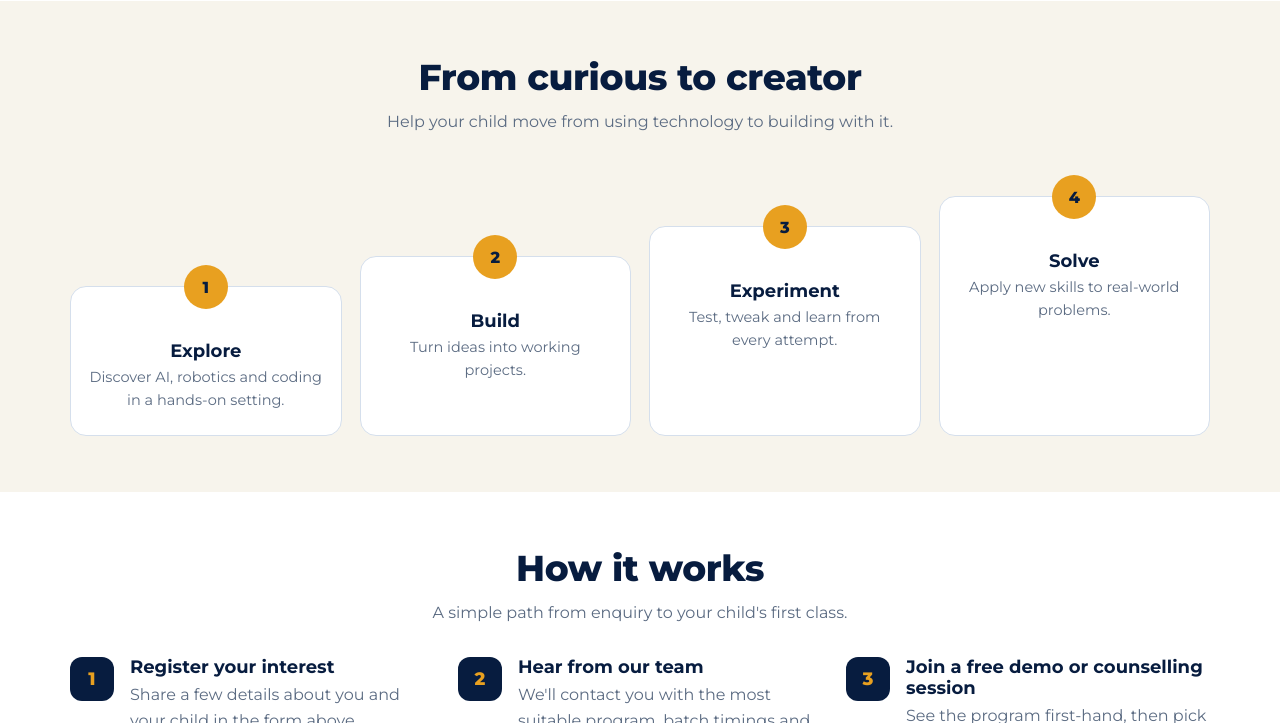
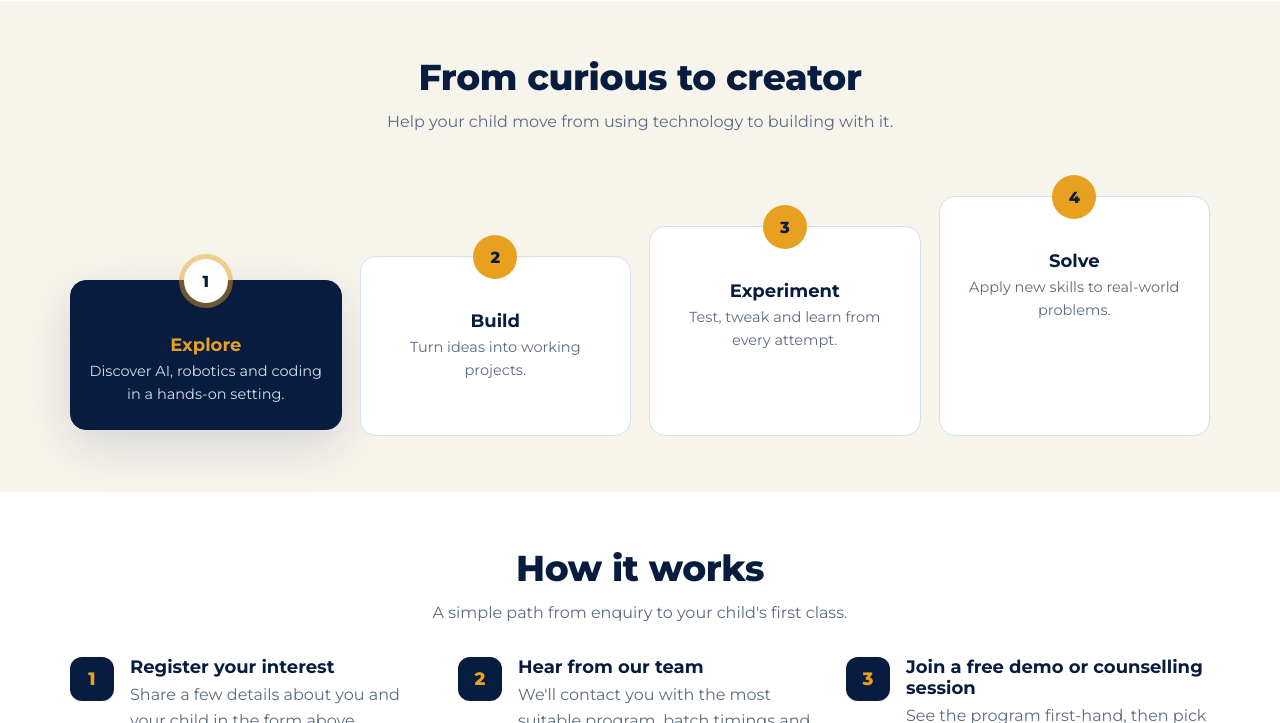
Before and after one commit to Tejaswini016/edlumina-registration, a plain HTML site: page index.html in a window 1280 px wide. In both pictures the pointer is over the item 205 px from the left and 2151 px from the top of the page. Shown: the part 1790-2513 px from the top of the page. Drawn offline with Linux system fonts and the light colour scheme.

Commit message:
Highlight journey steps on hover
Co-Authored-By: Claude Sonnet 5.5 <noreply@anthropic.com>

```diff
--- a/styles.css
+++ b/styles.css
@@ -187,6 +187,11 @@ h1, h2, h3 { line-height: 1.15; margin: 0; }
 .path__n { position: absolute; left: 18px; top: 18px; width: 40px; height: 40px; border-radius: 50%; background: var(--amber); color: var(--navy); display: grid; place-items: center; font-weight: 800; }
 .path h3 { font-size: 18px; font-weight: 700; margin-bottom: 4px; }
 .path p { margin: 0; color: var(--muted); font-size: 14.5px; }
+.path li, .path__n, .path h3, .path p { transition: background .25s, border-color .25s, color .25s, transform .25s, box-shadow .25s; }
+.path li:hover { background: var(--navy); border-color: var(--navy); transform: translateY(-6px); box-shadow: var(--shadow); }
+.path li:hover h3 { color: var(--amber); }
+.path li:hover p { color: var(--mist); }
+.path li:hover .path__n { background: var(--white); color: var(--navy); box-shadow: 0 0 0 5px rgba(232, 160, 32, .45); }
 
 /* how it works */
 .how { list-style: none; margin: 0; padding: 0; display: grid; gap: 24px; }
```
